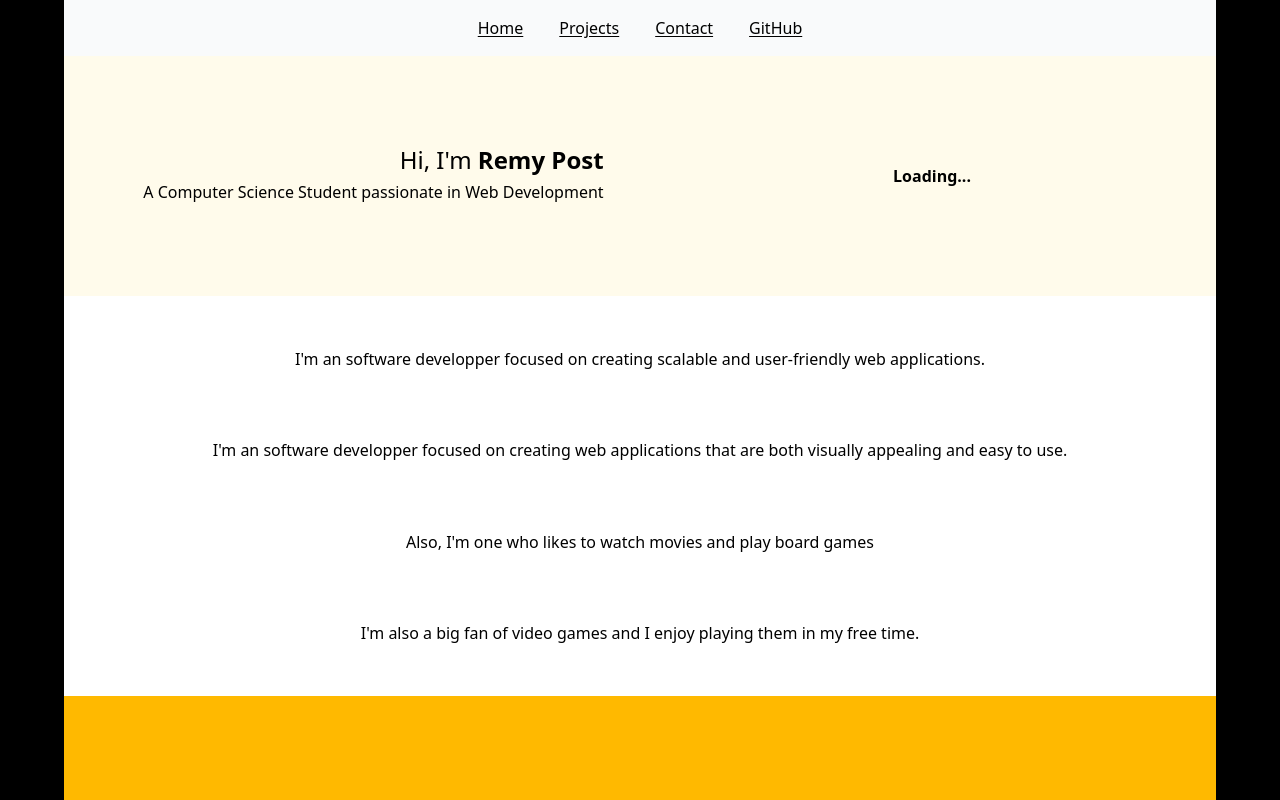
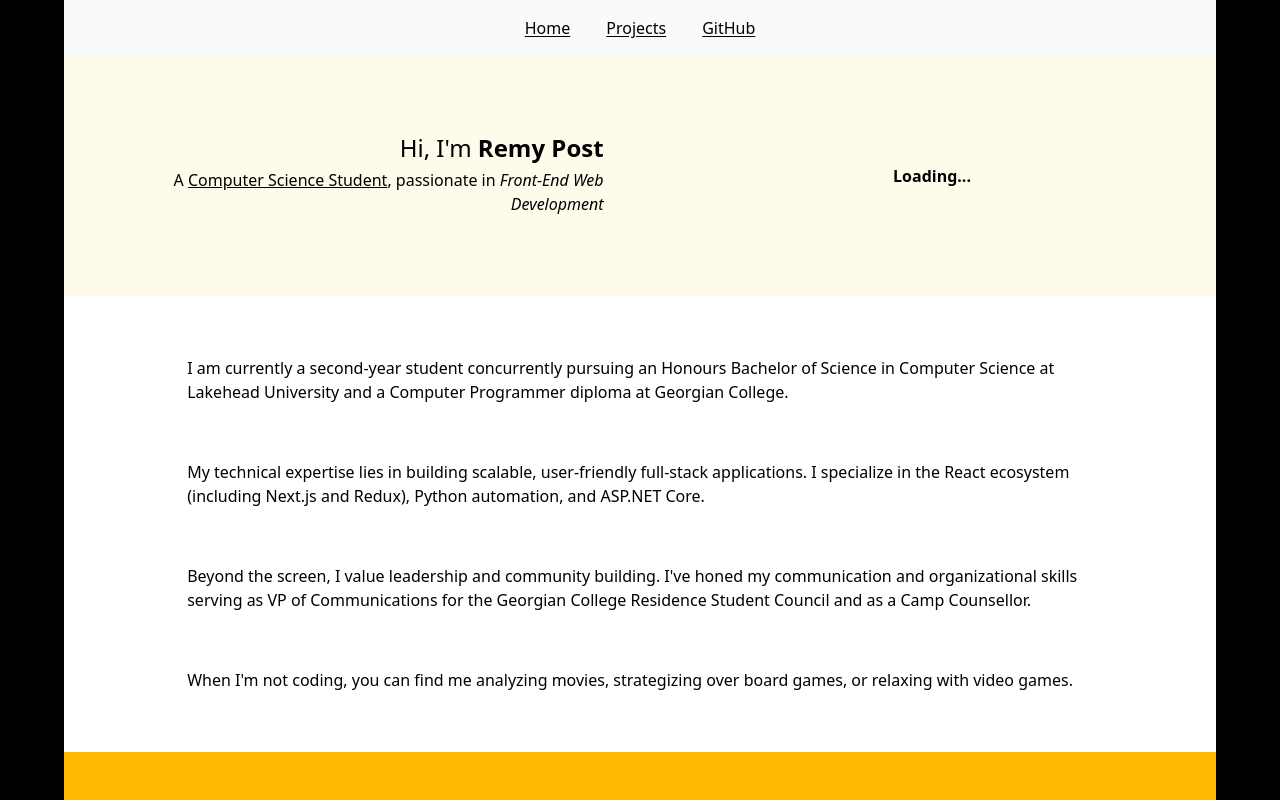
Before and after one commit to Remy-Post/portfolio, a React (Vite) app in the folder portfolio-project/: page / in a window 1280 px wide. Shown: the top 800 px of the page. Built offline with nearby package versions, Linux system fonts and the light colour scheme; no server answers.

Commit message:
Removed Contacts section and related components, streamlined navigation, and updated About section with enhanced content and styling.

```diff
--- a/portfolio-project/src/App.jsx
+++ b/portfolio-project/src/App.jsx
@@ -8,10 +8,9 @@ function App() {
             <header className="flex justify-between h-[10%] py-4 bg-gray-50 items-center">
                 <nav className="mx-auto">
                      <menu className="flex justify-between gap-5">
-                         <NavItem to="/" >Home</NavItem>
+                         <NavItem>Home</NavItem>
                          <NavItem to="/projects">Projects</NavItem>
-                         <NavItem to="/contacts">Contact</NavItem>
-                         <NavItem to="/contacts/github">GitHub</NavItem>
+                         <NavItem to="/github">GitHub</NavItem>
                      </menu>
                 </nav>
             </header>
@@ -28,7 +27,7 @@ function App() {
 
 export default App
 
-function NavItem ({children, to}){
+function NavItem ({children, to = "/"}){
     return (
          <li className="cursor-pointer">
              {to ? <Link to={to} className="p-2 hover:bg-gray-500 hover:underline rounded-lg underline underline-offset-2">{children}</Link> : children}
--- a/portfolio-project/src/Contact.jsx
+++ /dev/null
@@ -1,13 +0,0 @@
-//Helper function used to return a 'contact element'
-export default function Contact({children, ...params}){
-    return(
-        <div className="">
-            <h2>{params.name}</h2>
-            <p>
-                <a className="text-blue-500 hover:underline hover:text-blue-800" href={`${params.link}`}>{params.link}</a>
-            </p>
-            <p>{params.phone}</p>
-            {children}
-        </div>
-    )
-}
--- a/portfolio-project/src/Contacts.jsx
+++ /dev/null
@@ -1,41 +0,0 @@
-import {useEffect, useState} from "react";
-import Contact from "./Contact";
-
-export default function Contacts(){
-    const [contacts, setContacts] = useState([]);
-    const [error, setError] = useState(null);
-    const [loading, setLoading] = useState(true);
-
-    useEffect(() => {
-        fetch("/mockdata.json")
-            .then((response) => {
-                if (!response.ok) throw new Error(`HTTP ${response.status}`);
-               return response.json()
-            })
-            .then((data) => {
-                const Contacts = data?.contacts ?? [];
-                console.log(Contacts);
-                setLoading(false);
-                setContacts(Contacts);
-            })
-            .catch((err) => {
-                console.log("CRITICAL API ERROR: " +  err);
-                setError(err.toString());
-            });
-    }, []); //innit
-
-    return(
-        <>
-            <div className="text-center flex justify-center items-center h-[20vh]">
-                <h1 className="text-3xl">Contacts</h1>
-            </div>
-
-            <div className="grid grid-cols-4 gap-4">
-                {loading !== true ? error !== null ? <p className="text-red-500 text-center my-10">{error}</p> : contacts.map((contact, index) => (
-                    <Contact key={index} {...contact}/>
-                )) : <p>Loading...</p>}
-            </div>
-
-        </>
-    )
-}
--- a/portfolio-project/src/Index.jsx
+++ b/portfolio-project/src/Index.jsx
@@ -21,22 +21,22 @@ export default function Index(){
           <div className="w-full h-[30vh] bg-amber-50 grid grid-cols-[1fr_1fr] gap-4">
             <div className="w-[90%] mx-auto self-center flex flex-col text-end">
                 <h1 className="text-2xl">Hi, I'm <span className="font-bold">Remy Post</span></h1>
-                <h3 className="my-1">A Computer Science Student passionate in Web Development</h3>
+                <h3 className="my-1">A <span className="underline underline-offset-1">Computer Science Student</span>, passionate in <i>Front-End Web Development</i></h3> {/*Switch Thingy*/}
             </div>
               {image != null ? <img src={image} alt="Just an image of myself" /> : <p className="text-center self-center"><strong>Loading...</strong></p>}
           </div>
-           <div className="flex flex-col gap-4  h-[50vh] justify-evenly text-center">
+            <div className="flex flex-col gap-4 h-auto py-10 justify-evenly text-left w-[80%] mx-auto">
                 <TextHolder>
-                   I'm an software developper focused on creating scalable and user-friendly web applications.
+                    I am currently a second-year student concurrently pursuing an Honours Bachelor of Science in Computer Science at Lakehead University and a Computer Programmer diploma at Georgian College.
                 </TextHolder>
                 <TextHolder>
-                   I'm an software developper focused on creating web applications that are both visually appealing and easy to use.
+                    My technical expertise lies in building scalable, user-friendly full-stack applications. I specialize in the React ecosystem (including Next.js and Redux), Python automation, and ASP.NET Core.
                 </TextHolder>
                 <TextHolder>
-                   Also, I'm one who likes to watch movies and play board games
+                    Beyond the screen, I value leadership and community building. I've honed my communication and organizational skills serving as VP of Communications for the Georgian College Residence Student Council and as a Camp Counsellor.
                 </TextHolder>
                 <TextHolder>
-                   I'm also a big fan of video games and I enjoy playing them in my free time.
+                    When I'm not coding, you can find me analyzing movies, strategizing over board games, or relaxing with video games.
                 </TextHolder>
             </div>
            <div className="w-full h-[30vh] bg-amber-400">
@@ -48,6 +48,6 @@ export default function Index(){
 
 function TextHolder({children}){
     return(
-        <p className="">{children}</p>
+        <p className="my-3 rounded p-2 hover:bg-gray-200">{children}</p>
     )
 }
--- a/portfolio-project/src/main.jsx
+++ b/portfolio-project/src/main.jsx
@@ -7,7 +7,6 @@ import { createBrowserRouter, RouterProvider } from "react-router-dom"
 import Index from "./Index.jsx"
 import ErrorPage from "./ErrorPage.jsx"
 import Projects from "./Projects.jsx";
-import Contacts from "./Contacts.jsx";
 import GitHub from "./GitHub.jsx";
 
 const router = createBrowserRouter([
@@ -25,17 +24,8 @@ const router = createBrowserRouter([
                 element: <Projects />
             },
             {
-                path: "contacts",
-                children: [
-                    {
-                        index: true,
-                        element: <Contacts />
-                    },
-                    {
-                        path: "github",
-                        element: <GitHub />
-                    }
-                ]
+                path: "github",
+                element: <GitHub />
             }
         ]
     }
```
Also changed, not shown: portfolio-project/public/phone.svg (added). Lines whose indentation alone changed are shown as unchanged.
